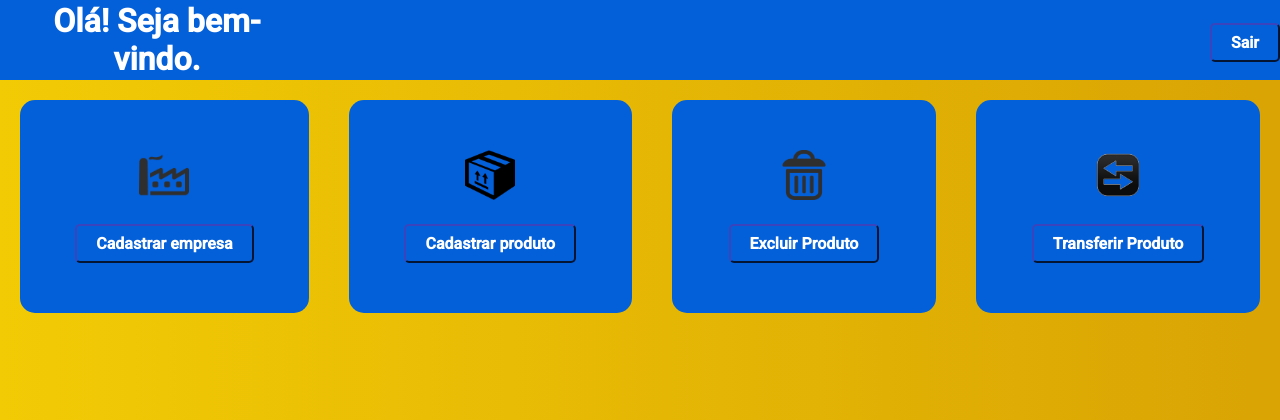
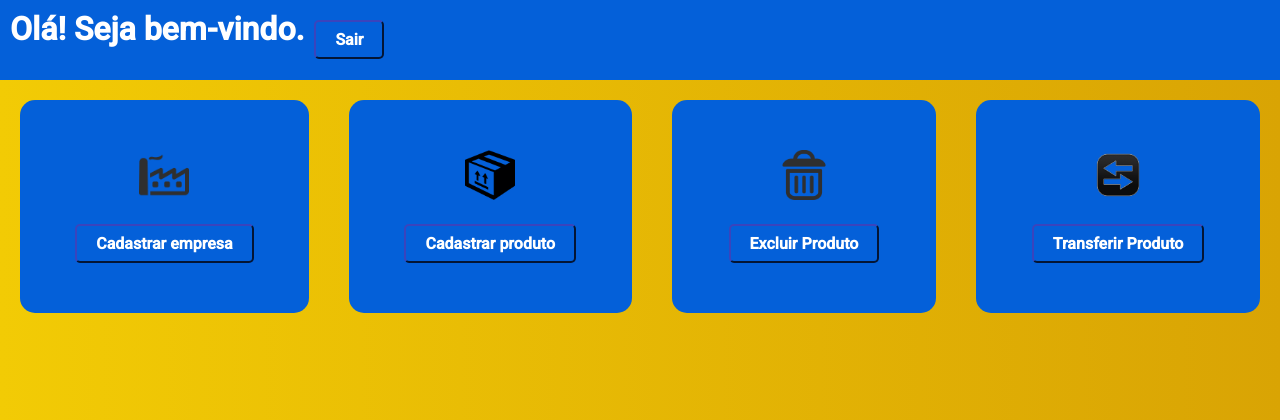
Before and after one commit to patricio-alberto/projeto-meu-stok, a Django app: page /templates/ in a window 1280 px wide. Shown: the top 420 px of the page. Run offline with Django 4.2, Linux system fonts and the light colour scheme; a user stored in the database is signed in.

Commit message:
Update style.css

```diff
--- a/core/static/css/style.css
+++ b/core/static/css/style.css
@@ -25,12 +25,6 @@ body {
     padding: 30px;
     border-radius: 15px;
     box-shadow: 3px 3px 1px 0px #00000070;
-}
-
-h1 {
-    text-align: center;
-    margin-bottom: 20px;
-    color: white;
 }
 
 .label-float input {
@@ -87,7 +81,6 @@ button {
     cursor: pointer;
     outline: none;
 }
-
 button:hover {
     background-color: #A65D03;
     color: white;
@@ -167,23 +160,26 @@ a:hover {
     color: white;
     text-align: center;
     margin: 10px;
-
+    margin-bottom: 20px;
 }
 
 .botao {
-    margin-left: 70%;
-    margin-top: -15px;
-
+    margin-left: 0%;
+    margin-top: 0px;
 }
 
 header {
     display: flex;
     height: 10vh;
     background-color: #0460D9;
-    align-items: center;
+    position: relative;
 }
-
-
+.btn{
+    position: fixed;
+    right: 15px;
+    text-align: center;
+    z-index: 999;
+}
 
 footer {
     position: fixed;
```
